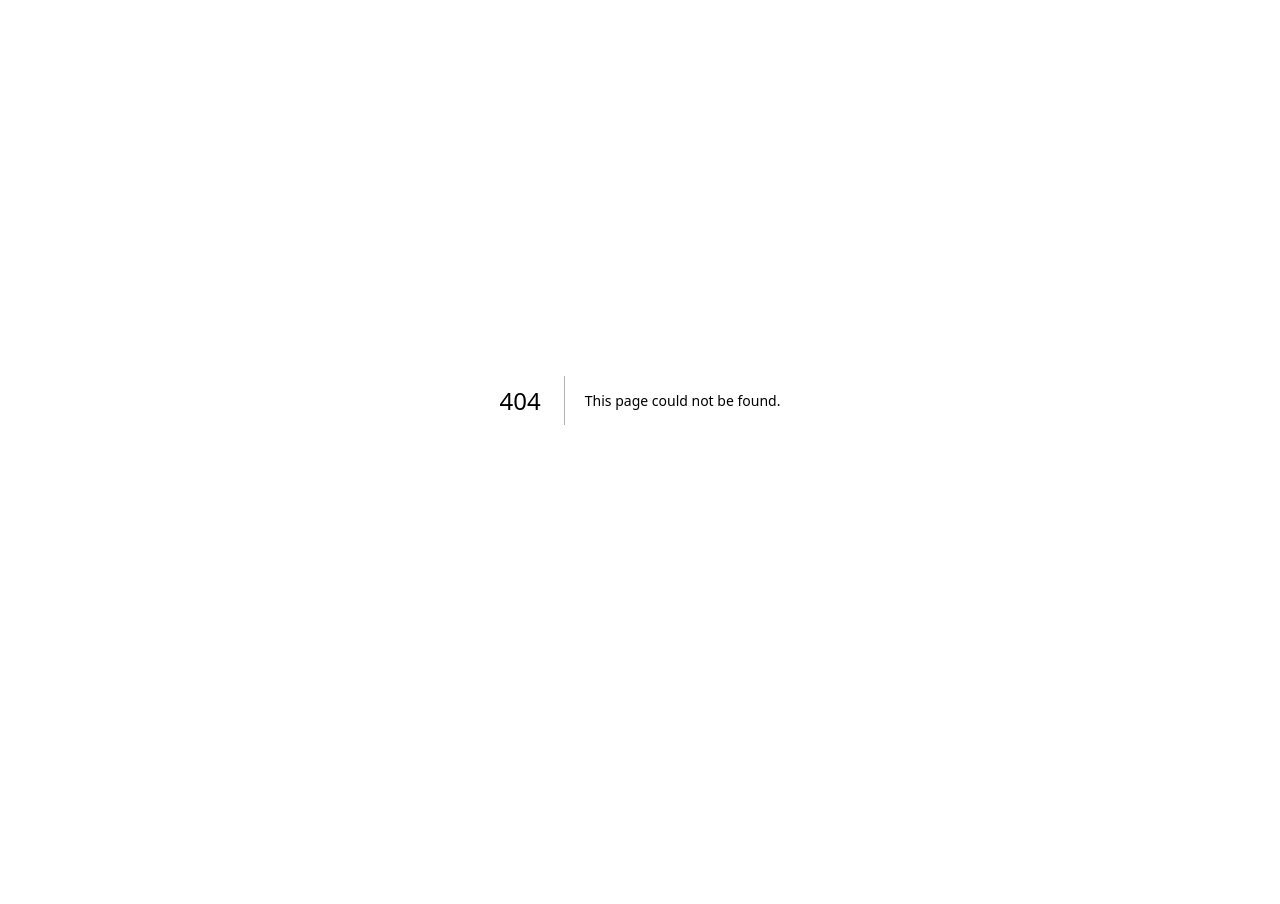
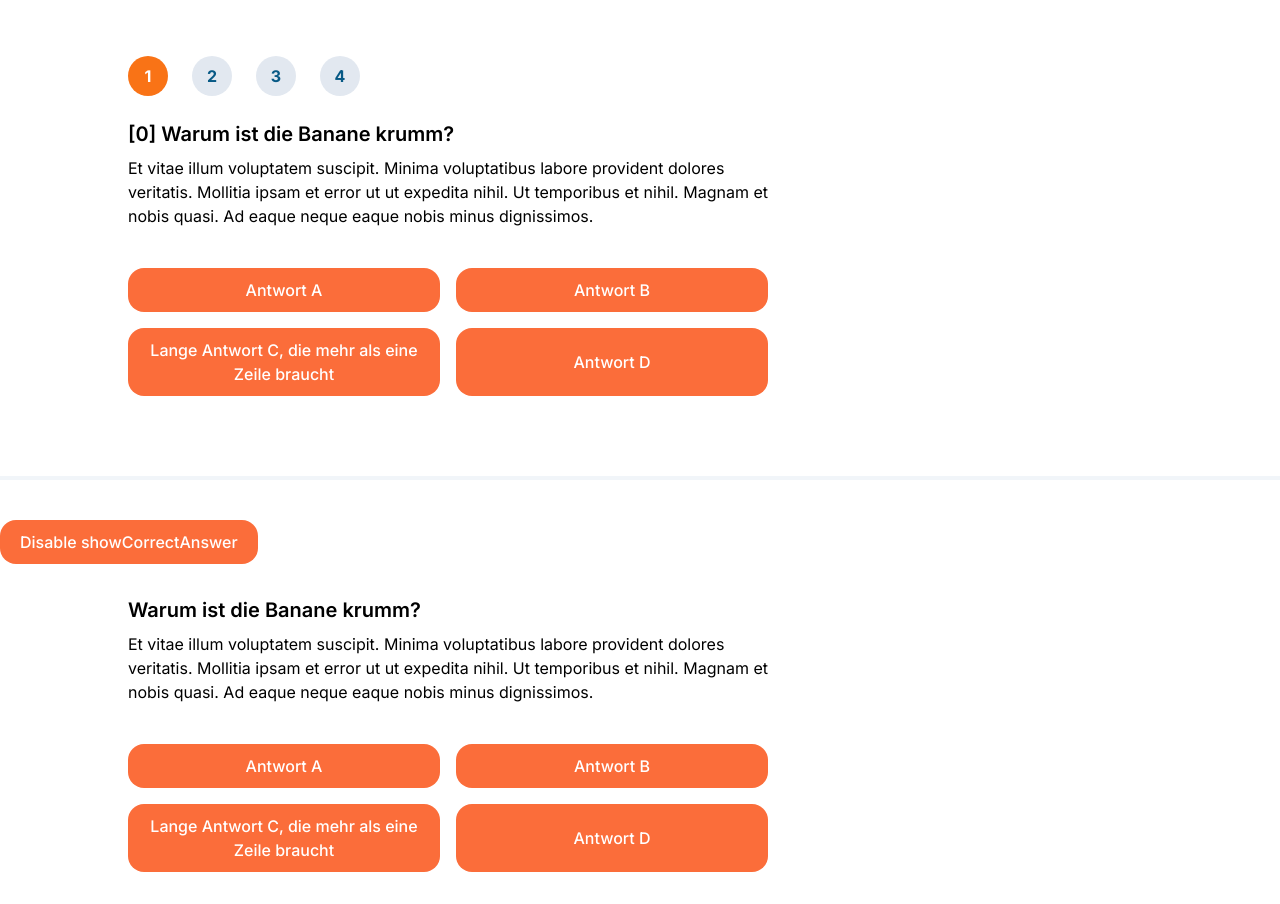
Before and after one commit to uwumarogie/ITBL-Datenschutz, a Next.js app: page /sandbox/quiz in a window 1280 px wide. Before the commit this address had no page. Before the commit the page ends 800 px from the top, so only its background shows below. Built offline with nearby package versions, Linux system fonts and the light colour scheme.

Commit message:
feature: quiz list

```diff
--- a/src/app/components/quiz.tsx
+++ b/src/app/components/quiz.tsx
@@ -3,7 +3,7 @@
 import {useState} from "react";
 import clsx from "clsx"
 
-interface QuizParams {
+export interface QuizParams {
     className?: string,
     question: string,
     hint?: string,
@@ -26,7 +26,8 @@ export default function Quiz(quiz: QuizParams) {
     function onClick(index) {
         if (quiz.showCorrectAnswer && selection != undefined) return;
         setSelection(index)
-        const isDone = quiz.showCorrectAnswer ? (selection != undefined) : (index == quiz.correctAnswer)
+        const isDone = quiz.showCorrectAnswer ? (index != undefined) : (index == quiz.correctAnswer)
+        console.log("Quiz", isDone, quiz.showCorrectAnswer, selection)
         quiz.onSelect?.call(this, index, isDone)
     }
 
--- /dev/null
+++ b/src/app/components/quizList.tsx
@@ -0,0 +1,144 @@
+import Quiz, {QuizParams} from "@/app/components/quiz";
+import {useState} from "react";
+import clsx from "clsx";
+import {next} from "sucrase/dist/types/parser/tokenizer";
+
+
+export interface QuizListParams {
+    className?: string,
+    quizzes: QuizParams[],
+    onFinish?: () => void
+}
+
+export default function QuizList({quizzes, className, onFinish}: QuizListParams) {
+
+    const [currentQuizIndex, setCurrentQuizIndex] = useState(0)
+    const [showSummary, setShowSummary] = useState(false)
+    const quiz = quizzes[currentQuizIndex]
+
+    const [quizzesState, setQuizzesState] = useState(quizzes.map((quiz, index) => ({
+        quiz,
+        selection: -1,
+        isSolved: false,
+        isDone: false
+    })))
+
+    const quizStateClasses = (index) => {
+        let classes = "rounded-full w-10 h-10 inline-flex justify-center items-center font-bold "
+        if (index == currentQuizIndex) {
+            classes += "bg-orange-500 text-white"
+        } else if (quizzesState[index].isDone) {
+            if(quizzes[index].showCorrectAnswer) {
+                if(quizzesState[index].isSolved) {
+                    classes += "bg-green-200 text-green-800"
+                }else{
+                    classes += "bg-red-200 text-red-800"
+                }
+            } else {
+                classes += "bg-sky-200 text-green-800"
+            }
+        } else if (quizzesState[index].selection != -1 && !quizzesState[index].isSolved) {
+            classes += "bg-red-200 text-red-800"
+        } else {
+            classes += "bg-slate-200 text-sky-800"
+        }
+        return classes
+    }
+
+    function onSelect(quizIndex, selection, isDone) {
+        console.log(quizIndex, selection, isDone)
+        setQuizzesState(
+            quizzesState.map((state, index) => {
+                if (quizIndex == index) {
+                    return {
+                        quiz: state.quiz,
+                        selection: selection,
+                        isSolved: selection == state.quiz.correctAnswer,
+                        isDone: isDone
+                    }
+                } else {
+                    return state;
+                }
+            })
+        )
+
+    }
+
+    function nextQuiz() {
+        if (currentQuizIndex == quizzes.length - 1)
+            return;
+        setCurrentQuizIndex(currentQuizIndex + 1)
+    }
+
+    function previousQuiz() {
+        if (currentQuizIndex == 0)
+            return;
+        setCurrentQuizIndex(currentQuizIndex - 1)
+    }
+
+    function finishQuiz() {
+        if(showSummary) {
+            onFinish?.call(this)
+        }else{
+            setShowSummary(true)
+        }
+    }
+
+    return (
+        <div className={className}>
+
+            <div className="py-6 flex gap-6">
+                {
+                    quizzesState.map((state, index) => (
+                        <div key={index}
+                            className={quizStateClasses(index)}>{index + 1}</div>
+                    ))
+                }
+            </div>
+
+            {
+                !showSummary && (
+
+                    <div className="quiz mb-10">
+                        {
+                            quizzesState.map(({quiz, isDone, isSolved, selection}, index) => (
+
+                                <div className={clsx("", currentQuizIndex != index && "hidden")} key={index}>
+                                    <Quiz question={quiz.question}
+                                          answers={quiz.answers}
+                                          hint={quiz.hint}
+                                          hintAnswers={quiz.hintAnswers}
+                                          correctAnswer={quiz.correctAnswer}
+                                          showCorrectAnswer={quiz.showCorrectAnswer}
+                                          onSelect={(selection, isDone) => {
+                                              onSelect(currentQuizIndex, selection, isDone)
+                                          }}/>
+                                </div>
+
+                            ))
+                        }
+                    </div>
+                )
+            }
+
+            {
+                showSummary && (
+                    <div className="summary">
+                        <h3 className="text-xl font-semibold mb-2">Du hast es geschafft!</h3>
+                        <p>Du hast {quizzesState.map(state => state.isSolved).reduce((v, acc) => acc + (v ? 1 : 0), 0)}</p>
+                    </div>
+                )
+            }
+
+            <div className="ml-100 flex justify-end">
+                {/*<button onClick={previousQuiz} className={clsx(currentQuizIndex == 0 && "opacity-0 pointer-events-none")}>Zurück</button>*/}
+                {quizzesState[currentQuizIndex].isDone && (
+                    currentQuizIndex == quizzes.length - 1
+                        ? (<button onClick={finishQuiz}>Abschließen</button>)
+                        : (<button onClick={nextQuiz}>Weiter</button>)
+                )}
+            </div>
+
+        </div>
+    )
+}
--- /dev/null
+++ b/src/app/sandbox/quiz/page.tsx
@@ -0,0 +1,54 @@
+'use client'
+
+import QuizList from "@/app/components/quizList";
+import Quiz, {QuizParams} from "@/app/components/quiz";
+import {useState} from "react";
+
+
+export default function QuizSandboxPage() {
+    const answers = [
+        "Antwort A",
+        "Antwort B",
+        "Lange Antwort C, die mehr als eine Zeile braucht",
+        "Antwort D"
+    ]
+    const hintAnswers = answers.map(hint => "Hint for: " + hint)
+    const longHint = "Et vitae illum voluptatem suscipit. Minima voluptatibus labore provident  dolores veritatis. \n" +
+        "Mollitia ipsam et error ut ut expedita nihil. \n" +
+        "Ut temporibus et nihil. Magnam et nobis quasi. Ad eaque neque eaque nobis  minus dignissimos."
+
+    const [isDone, setDone] = useState(false)
+    const [showCorrectAnswer, setShowCorrectAnswer] = useState(true)
+
+    const quizzes: QuizParams[] = [0, 1, 2, 3].map(i => {
+        return {
+            question: `[${i}] Warum ist die Banane krumm?`,
+            answers: answers,
+            hint: longHint,
+            showCorrectAnswer: showCorrectAnswer,
+            correctAnswer: i,
+            hintAnswers: hintAnswers
+        } as QuizParams
+    })
+
+    function onSelect(selection, isDone) {
+        // alert(selection)
+        console.log(selection, isDone)
+        setDone(isDone)
+    }
+
+    return (
+        <div>
+
+            <QuizList className="mx-32 my-8 w-1/2" quizzes={quizzes}/>
+
+            <div className="my-10 h-1 bg-slate-100"/>
+            <button
+                onClick={() => setShowCorrectAnswer(!showCorrectAnswer)}>{showCorrectAnswer ? "Disable" : "Enable"} showCorrectAnswer
+            </button>
+            <Quiz className="mx-32 my-8 w-1/2" question={"Warum ist die Banane krumm?"} answers={answers} hint={longHint}
+                  showCorrectAnswer={showCorrectAnswer} correctAnswer={0} hintAnswers={hintAnswers}
+                  onSelect={onSelect}></Quiz>
+        </div>
+    )
+}
```
